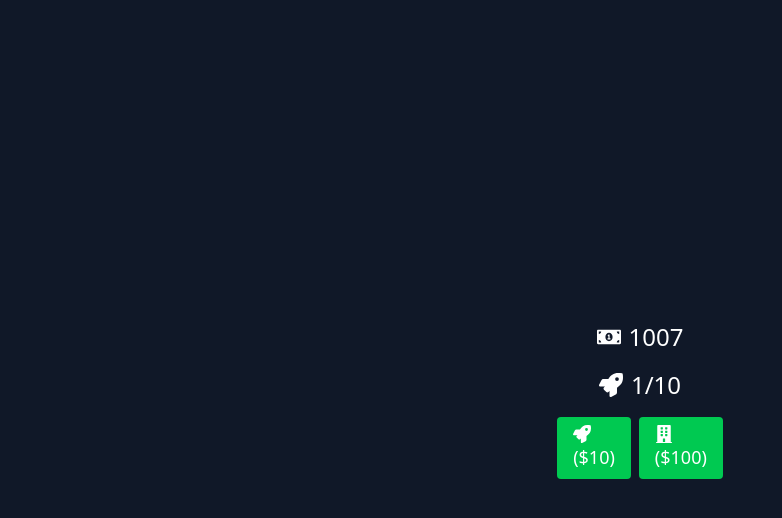
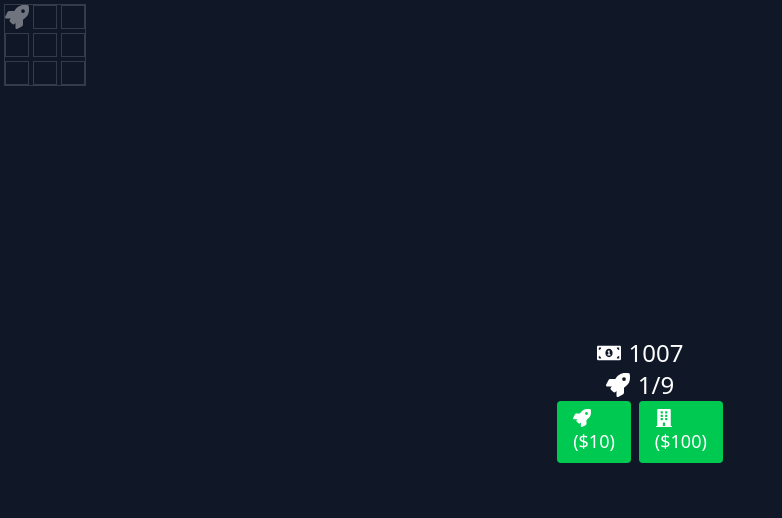
Before and after one commit to barro32/space-clicker, a React (Vite) app: page / in a window 1280 px wide. Shown: the top 518 px of the page, without its empty margins (0-782 px from the left). Built offline with nearby package versions, Linux system fonts and the light colour scheme.

Commit message:
display rockets

```diff
--- a/src/App.tsx
+++ b/src/App.tsx
@@ -2,6 +2,7 @@ import { useEffect } from 'react'
 import { useGameStore } from "./useGameStore"
 import { FaRocket, FaBuilding, FaMoneyBillAlt } from 'react-icons/fa'
 import { UIButton } from "./UIButton"
+import { RocketBackground } from "./RocketBackground"
 
 export function App() {
   const { money, rockets, rocketCost, spaceports, spaceportCapacity, buildRocket, buySpaceport, tick, spaceportCost } = useGameStore()
@@ -12,7 +13,9 @@ export function App() {
   }, [tick])
 
   return (
-    <div className="min-h-screen flex flex-col gap-4 items-center justify-center bg-gray-900 text-white">
+    <div className="relative min-h-screen flex flex-col gap-4 items-center justify-center bg-gray-900 text-white overflow-hidden">
+      <RocketBackground />
+      <div className="z-10">
         <p className="flex justify-center items-center text-2xl">
           <FaMoneyBillAlt className="mr-2"/> {money}
         </p>
@@ -28,5 +31,6 @@ export function App() {
           </UIButton>
         </div>
       </div>
+    </div>
   )
 }
--- /dev/null
+++ b/src/RocketBackground.tsx
@@ -0,0 +1,22 @@
+import { useGameStore } from "./useGameStore"
+import { FaRocket } from "react-icons/fa"
+
+export function RocketBackground() {
+  const { rockets, spaceports, spaceportCapacity } = useGameStore()
+  return (
+    <div className="absolute top-0 left-0 pointer-events-none opacity-40 flex gap-1 p-1 flex-wrap">
+      {Array.from({ length: spaceports }).map((_, spIndex) => {
+        const fill = Math.max(0, Math.min(spaceportCapacity, rockets - spIndex * spaceportCapacity))
+        return (
+          <div key={spIndex} className="grid grid-cols-3 gap-1 border border-gray-500">
+            {Array.from({ length: spaceportCapacity }).map((_, i) =>
+              i < fill
+                ? <FaRocket key={i} className="text-2xl" />
+                : <div key={i} className="w-6 h-6 border border-gray-500"></div>
+            )}
+          </div>
+        )
+      })}
+    </div>
+  )
+}
--- a/src/useGameStore.ts
+++ b/src/useGameStore.ts
@@ -21,7 +21,7 @@ export const useGameStore = create<GameState>((set, get) => ({
   rockets: 1,
   rocketCost: 10,
   profitPerRocket: 1,
-  spaceportCapacity: 10,
+  spaceportCapacity: 9,
   spaceports: 1,
   spaceportCost: 100,
   tick: () => set(state => {
```
Lines whose indentation alone changed are shown as unchanged.
